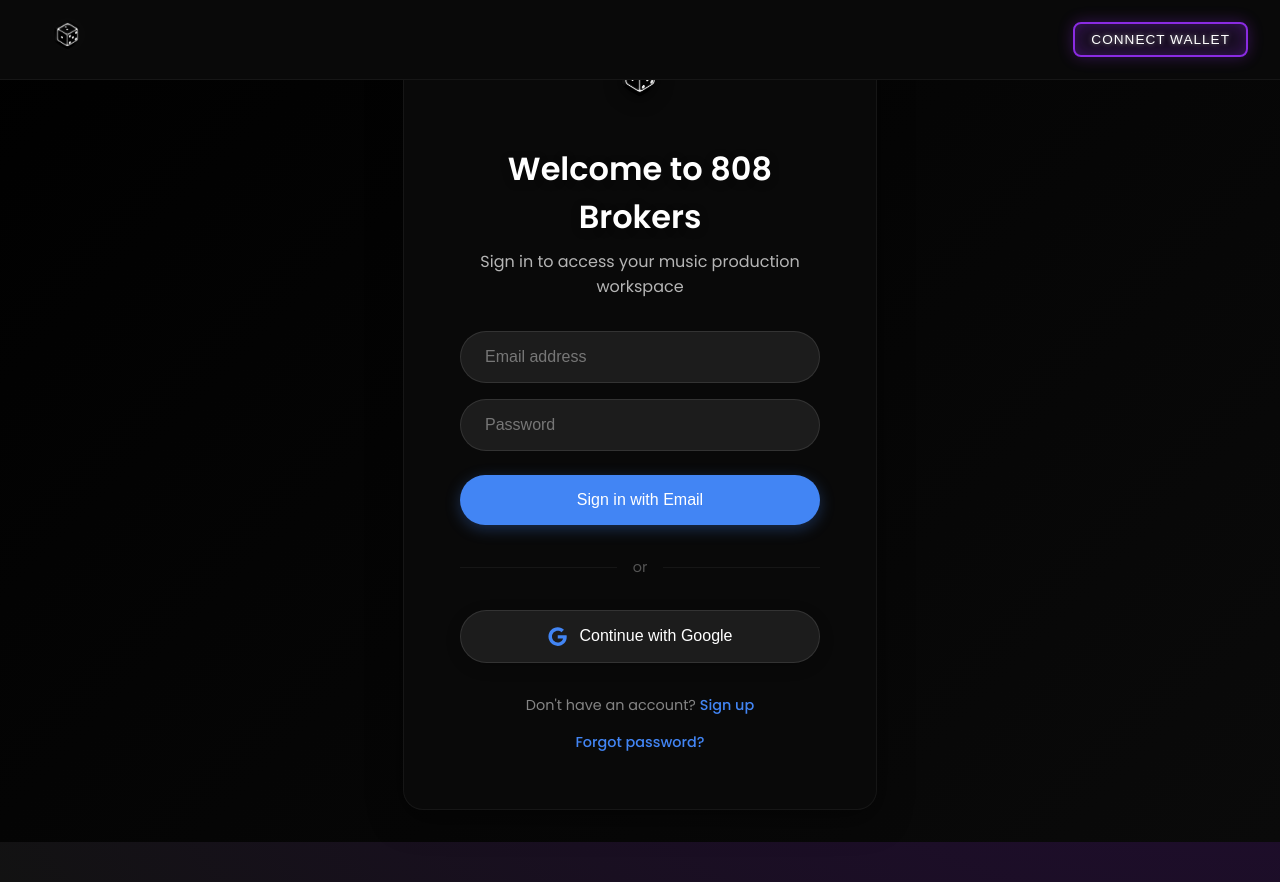
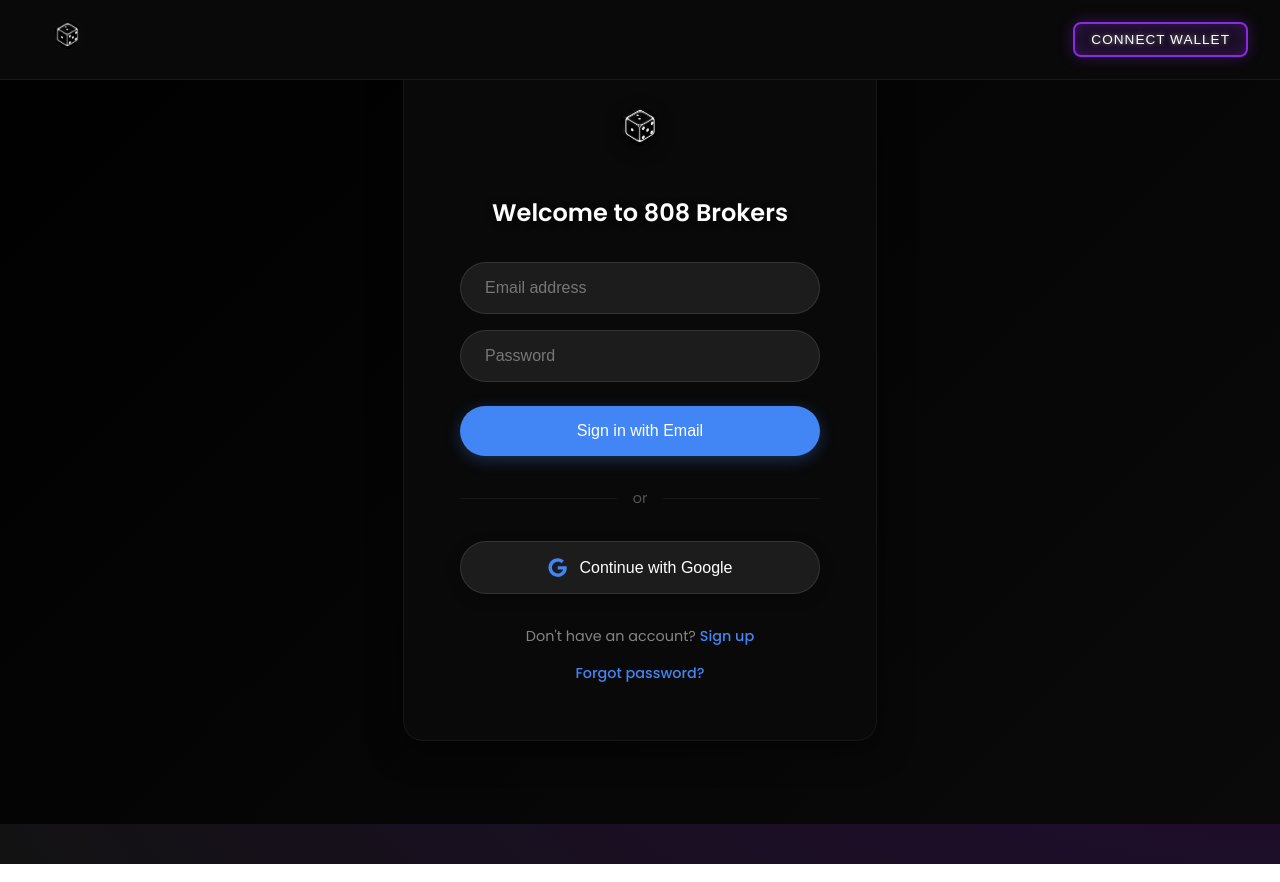
Before and after one commit to oldwestsolutions/808brokers, a React (Create React App) app: page /login in a window 1280 px wide. Built offline with nearby package versions, Linux system fonts and the light colour scheme.

Commit message:
style: Update login page styling and remove welcome text

```diff
--- a/src/pages/Login.js
+++ b/src/pages/Login.js
@@ -43,7 +43,6 @@
           <div className="login-header">
             <img src="/DiceLogoTransparent.png" alt="808 Brokers" className="login-logo" />
             <h1>Welcome to 808 Brokers</h1>
-            <p>Sign in to access your music production workspace</p>
           </div>
 
           <div className="login-options">
--- a/src/styles/Login.css
+++ b/src/styles/Login.css
@@ -253,7 +253,7 @@
 
 .login-header h1 {
   color: #ffffff;
-  font-size: 2rem;
+  font-size: 1.5rem;
   margin: 1rem 0 0.5rem;
   font-weight: 600;
   text-shadow: 0 2px 10px rgba(0, 0, 0, 0.3);
```
